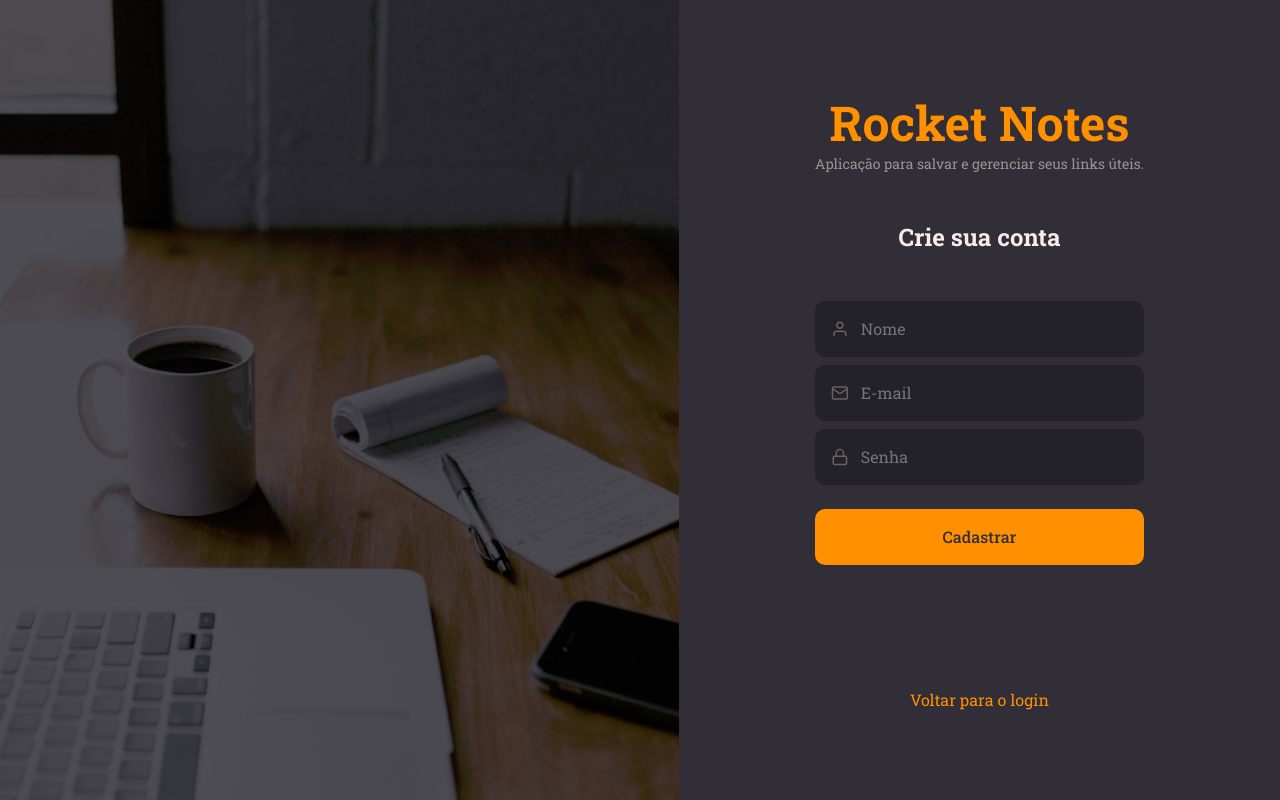
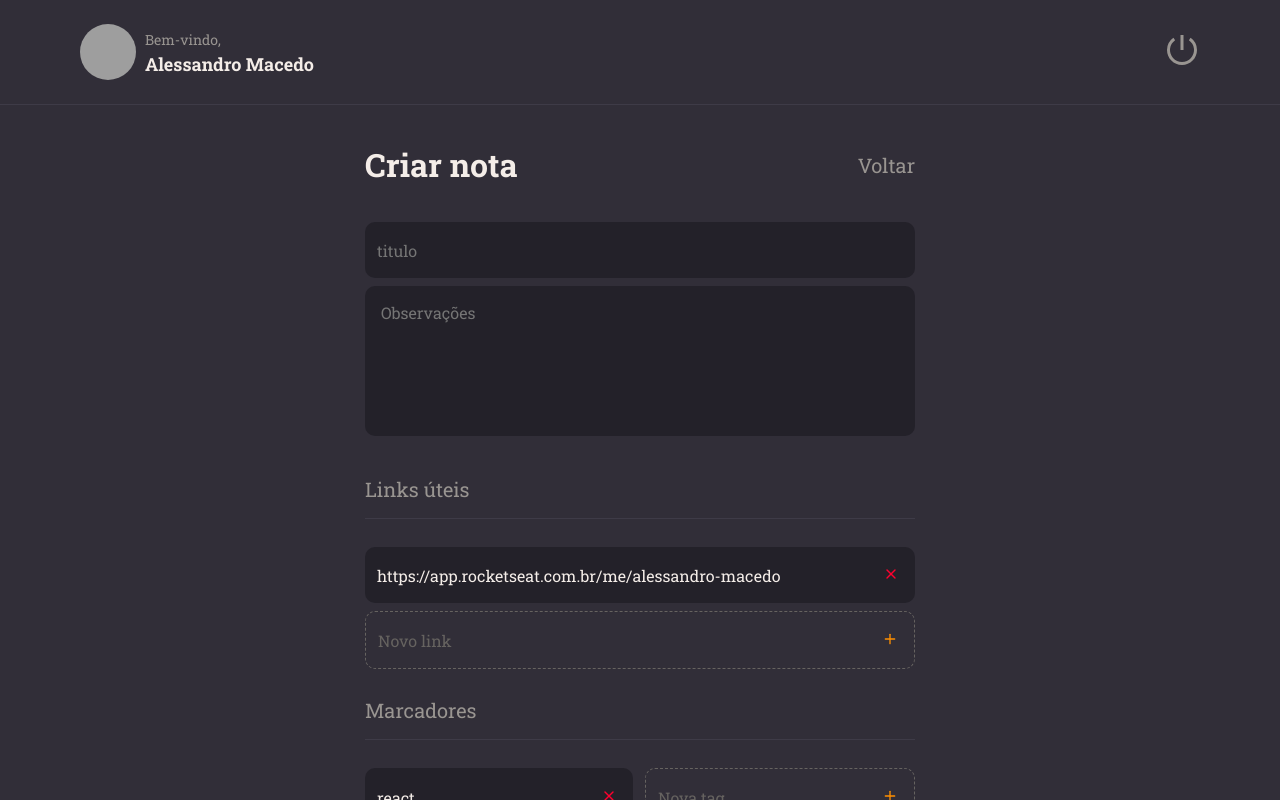
Before and after one commit to Ale-Macedo/Explore--Stage-09-Projeto, a React (Vite) app in the folder Rocketnotes/: page / in a window 1280 px wide. Built offline with nearby package versions, Linux system fonts and the light colour scheme; grey boxes are pictures that could not be loaded.

Commit message:
Criando paginas New e Profile
- criando front das paginas New e Profile
- criando componentes NoteItems e Textarea

```diff
--- /dev/null
+++ b/Rocketnotes/src/components/NoteItem/index.jsx
@@ -0,0 +1,25 @@
+import { Container } from './styles';
+
+import { FiPlus, FiX } from 'react-icons/fi'
+
+export function NoteItem({ isNew, value, onClick, ...rest }) {
+  return(
+    <Container isNew={isNew} >
+
+      <input
+      type="text"
+      value={value}
+      readOnly={!isNew}
+      {...rest}
+      />
+
+      <button
+      type='button'
+      onClick={onClick}
+      className={isNew ? "button-add" : "button-delete"}
+      >
+        {isNew ? <FiPlus/> : <FiX/>}
+      </button>
+    </Container>
+  )
+}
--- /dev/null
+++ b/Rocketnotes/src/components/NoteItem/styles.js
@@ -0,0 +1,50 @@
+import styled from "styled-components";
+
+export const Container = styled.div`
+
+  display: flex;
+  align-items: center;
+
+  background-color: ${({ theme, isNew }) => isNew ? `transparent` : theme.COLORS.BACKGROUND_900 };
+  color: ${({ theme }) => theme.COLORS.GRAY_300 };
+
+  border: ${({ theme, isNew }) => isNew ? `1px dashed ${ theme.COLORS.GRAY_300 }` : `none`};
+
+  margin-bottom: 8px;
+  border-radius: 10px;
+  padding-right: 16px;
+
+  > button {
+
+    border: none;
+    background: none;
+
+  }
+
+  .button-delete {
+    color: ${({ theme }) => theme.COLORS.RED};
+  }
+
+  .button-add {
+    color: ${({ theme }) => theme.COLORS.ORANGE};
+  }
+
+  >input {
+
+    height: 56px;
+    width: 100%;
+
+    padding: 12px;
+
+    color: ${({ theme }) => theme.COLORS.WHITE};
+    background: transparent;
+
+    border: none;
+
+    &::placeholder{
+      color: ${({ theme }) => theme.COLORS.GRAY_300};
+
+    }
+
+  }
+`
--- /dev/null
+++ b/Rocketnotes/src/components/Textarea/index.jsx
@@ -0,0 +1,10 @@
+import { Container } from './styles';
+
+export function Textarea({value, ...rest}){
+
+  return(
+    <Container {...rest}>
+      {  value }
+    </Container>
+  )
+}
--- /dev/null
+++ b/Rocketnotes/src/components/Textarea/styles.js
@@ -0,0 +1,28 @@
+import styled from "styled-components";
+
+export const Container = styled.textarea`
+
+  width: 100%;
+  height: 150px;
+
+
+  background-color: ${({ theme}) => theme.COLORS.BACKGROUND_900};
+  color: ${({ theme}) => theme.COLORS.GRAY_300};
+
+  border: none;
+  resize: none;
+
+  margin-bottom: 8px;
+  padding: 16px;
+  border-radius: 10px;
+
+
+  > svg {
+      margin-left: 16px;
+    }
+
+    &:placeholder{
+      color: ${({ theme}) => theme.COLORS.GRAY_300};
+    }
+
+`
--- a/Rocketnotes/src/main.jsx
+++ b/Rocketnotes/src/main.jsx
@@ -6,13 +6,13 @@
 
 import GlobalStyles from './styles/global'
 
-import { SignUp } from './pages/SignUp'
+import { New } from './pages/New'
 
 ReactDOM.createRoot(document.getElementById('root')).render(
   <React.StrictMode>
     <ThemeProvider theme={theme}>
       <GlobalStyles/>
-      <SignUp />
+      <New />
     </ThemeProvider>
   </React.StrictMode>
 )
--- /dev/null
+++ b/Rocketnotes/src/pages/New/index.jsx
@@ -0,0 +1,55 @@
+import { Container, Form } from './styles'
+
+import { Header } from '../../components/Header'
+import { Input } from '../../components/Input'
+import { Textarea } from '../../components/Textarea'
+import { NoteItem } from '../../components/NoteItem'
+import { Section } from '../../components/Section'
+import { Button } from '../../components/Button'
+
+export function New(){
+  return(
+    <Container>
+      <Header/>
+
+      <main>
+        <Form>
+          <header>
+          <h1>Criar nota</h1>
+
+          <a href="/">Voltar</a>
+          </header>
+
+          <Input
+          placeholder="titulo"
+          type="text"
+          />
+
+          <Textarea
+          placeholder="Observações"
+          type="textarea"
+          />
+
+          <Section title="Links úteis">
+
+            <NoteItem value="https://app.rocketseat.com.br/me/alessandro-macedo" />
+            <NoteItem isNew placeholder ="Novo link" />
+
+          </Section>
+
+          <Section title="Marcadores">
+            <div className='tags'>
+
+              <NoteItem value="react" />
+              <NoteItem isNew placeholder ="Nova tag" />
+
+            </div>
+          </Section>
+
+          <Button title="Salvar"/>
+
+        </Form>
+      </main>
+    </Container>
+  )
+}
--- /dev/null
+++ b/Rocketnotes/src/pages/New/styles.js
@@ -0,0 +1,47 @@
+import styled from "styled-components";
+
+export const Container = styled.div`
+  width: 100%;
+  height: 100vh;
+
+  display: grid;
+
+  grid-template-rows: 105px auto;
+  grid-template-areas:
+  "header"
+  "content"
+  ;
+
+  > main {
+    grid-area: content;
+    overflow-y: auto;
+  }
+
+  .tags{
+    display: flex;
+    justify-content: space-between;
+    flex-wrap: wrap;
+  }
+
+`
+
+export const Form = styled.form`
+
+  max-width: 550px;
+  margin: 38px auto;
+
+  > header{
+    display: flex;
+    align-items: center;
+    justify-content: space-between;
+    margin-bottom: 36px;
+
+    a {
+      font-size: 20px;
+      color: ${({ theme }) => theme.COLORS.GRAY_100};
+    }
+
+  }
+
+
+`
--- /dev/null
+++ b/Rocketnotes/src/pages/Profile/styles.js
@@ -0,0 +1,75 @@
+import styled from "styled-components";
+
+export const Container = styled.div`
+
+  width: 100%;
+
+  > header {
+    width: 100%;
+    height: 144px;
+
+    background: ${({ theme }) => theme.COLORS.BACKGROUND_900};
+
+    display: flex;
+    align-items: center;
+    padding:  0 124px;
+
+    svg{
+      color: ${({ theme }) => theme.COLORS.GRAY_100};
+      font-size: 24px;
+
+    }
+  }
+
+`
+
+export const Form = styled.form`
+  max-width: 340px;
+  margin: 30px auto 0;
+
+  > div:nth-child(3){
+    margin-bottom: 24px;
+  }
+
+`
+
+export const Avatar = styled.div`
+  position: relative;
+  margin: -124px auto 32px;
+
+  width: 186px;
+  height: 186px;
+
+  > img{
+    width: 186px;
+    height: 186px;
+    border-radius: 50%;
+  }
+  > label{
+    width: 48px;
+    height: 48px;
+
+    background-color: ${({ theme }) => theme.COLORS.ORANGE};
+    border-radius: 50%;
+
+    display: flex;
+    align-items: center;
+    justify-content: center;
+
+    position: absolute;
+    bottom: 7px;
+    right: 7px;
+
+    input{
+      display: none;
+    }
+
+    svg{
+      width: 20px;
+      height: 20px;
+      color: ${({ theme }) => theme.COLORS.BACKGROUND_800};
+    }
+
+  }
+
+`
```
Also changed, not shown: Rocketnotes/src/pages/Profile/index.jsx (added, +60 -0 lines).
